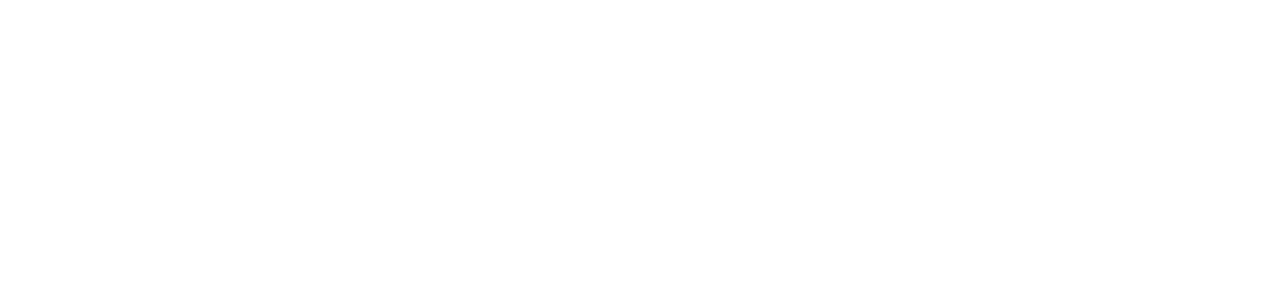
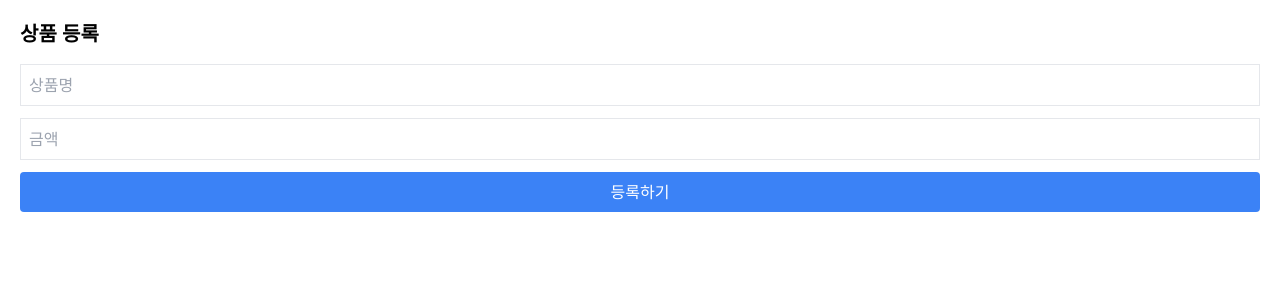
Before and after one commit to dajung-jang/mingle_market, a React app in the folder frontend/: page /add in a window 1280 px wide. Before the commit this address had no page. Shown: the top 300 px of the page. Built offline with nearby package versions, Linux system fonts and the light colour scheme; the HTML template or start-up script is replaced by a standard one.

Commit message:
feat: frontend

```diff
--- a/frontend/src/App.jsx
+++ b/frontend/src/App.jsx
@@ -6,6 +6,8 @@ import MyPage from './pages/MyPage';
 // import Write from "./pages/Write";
 import ChatRoom from "./pages/ChatRoom";
 import ChatList from './pages/ChatList';
+import AddProduct from './pages/AddProduct';
+import EditProduct from './pages/EditProduct';
 
 function App() {
 
@@ -18,6 +20,8 @@ function App() {
         {/* <Route path='/write' element={<Write />} /> */}
         <Route path="/chat" element={<ChatList />} />
         <Route path="/chat/:productId/:userId" element={<ChatRoom />} />
+        <Route path="/add" element={<AddProduct />} />
+        <Route path="/edit/:id" element={<EditProduct />} />
       </Routes>
     </BrowserRouter>
   );
--- a/frontend/src/pages/AddProduct.jsx
+++ b/frontend/src/pages/AddProduct.jsx
@@ -10,6 +10,50 @@ const AddProduct = () => {
 
   const [title, setTitle] = useState("");
   const [price, setPrice] = useState("");
+
+  const handleSubmit = () => {
+    if (!title || !price) return;
+
+    addProduct({
+      title,
+      price: Number(price),
+      location: "부산",
+      image: "https://via.placeholder.com/150",
+      sellerId: currentUser.id,
+    });
+
+    navigate("/");
+  };
+
+  return (
+    <div className="p-5">
+      <h2 className="text-xl font-bold mb-4">
+        상품 등록
+      </h2>
+
+      <input
+        value={title}
+        onChange={(e) => setTitle(e.target.value)}
+        placeholder="상품명"
+        className="w-full border p-2 mb-3"
+      />
+
+      <input
+        value={price}
+        onChange={(e) => setPrice(e.target.value)}
+        placeholder="금액"
+        type="number"
+        className="w-full border p-2 mb-3"
+      />
+
+      <button
+        onClick={handleSubmit}
+        className="w-full bg-blue-500 text-white py-2 rounded"
+      >
+        등록하기
+      </button>
+    </div>
+  );
 };
 
 export default AddProduct;
--- a/frontend/src/pages/Detail.jsx
+++ b/frontend/src/pages/Detail.jsx
@@ -2,13 +2,17 @@ import { useParams, useNavigate } from "react-router-dom";
 import { products } from "../data/products";
 import { useLikeStore } from "../store/useLikeStore";
 import { useUserStore } from "../store/useUserStore";
+import { useProductStore } from "../store/useProductStore";
 
 const Detail = () => {
   // const userId = "user1"; // 로그인 기능 전 더미 유저 정보
   // const { id } = useParams();
   const navigate = useNavigate();
+  const { currentUser } = useUserStore();
   const { likedItems, toggleLike } = useLikeStore();
-  const { currentUser } = useUserStore();
+
+  // 제품 삭제
+  const { deleteProduct } = useProductStore();
 
   // 상품 찾기
   const product = products.find(
@@ -85,6 +89,25 @@ const Detail = () => {
           </button>
         )}
 
+        {isSeller && (
+          <button onClick={() => {
+            deleteProduct(product.id);
+            navigate("/");
+          }}
+          className="w-full gb-red-500 text-white py-3 rounded-lg mt-3">
+            삭제하기
+          </button>
+        )}
+
+        {isSeller && (
+          <button
+            onClick={() => navigate(`edit/${product.id}`)}
+            className="w-full bg-gray-300 py-3 rounded-lg mt-2"
+          >
+            수정하기
+          </button>
+        )}
+
       </div>
     </div>
   );
--- /dev/null
+++ b/frontend/src/pages/EditProduct.jsx
@@ -0,0 +1,58 @@
+import { useParams, useNavigate } from "react-router-dom";
+import { useProductStore } from "../store/useProductStore";
+import { useState } from "react";
+
+const EditProduct = () => {
+  const { id } = useParams();
+  const navigate = useNavigate();
+  const { products, updateProduct } = useProductStore();
+
+  const product = products.find(
+    (item) => item.id === Number(id)
+  );
+
+  const [title, setTitle] = useState(product?.title || "");
+  const [price, setPrice] = useState(product?.price || "");
+
+  const handleUpdate = () => {
+    updateProduct({
+      ...product,
+      title,
+      price: Number(price),
+    });
+
+    navigate(`/product/${id}`);
+  };
+
+  if (!product) return <div>상품 없음</div>;
+
+  return (
+    <div className="p-5">
+      <h2 className="text-xl font-bold mb-4">
+        상품 수정
+      </h2>
+
+      <input
+        value={title}
+        onChange={(e) => setTitle(e.target.value)}
+        className="w-full border p-2 mb-3"
+      />
+
+      <input
+        value={price}
+        onChange={(e) => setPrice(e.target.value)}
+        type="number"
+        className="w-full border p-2 mb-3"
+      />
+
+      <button
+        onClick={handleUpdate}
+        className="w-full bg-blue-500 text-white py-2 rounded"
+      >
+        수정
+      </button>
+    </div>
+  );
+};
+
+export default EditProduct;
--- a/frontend/src/pages/Home.jsx
+++ b/frontend/src/pages/Home.jsx
@@ -1,16 +1,24 @@
 import React from "react";
-import { products } from "../data/products";
+// import { products } from "../data/products";
 import ProductCard from "../components/ProductCard";
 import { useNavigate } from "react-router-dom";
+import { useProductStore } from "../store/useProductStore";
 
 const Home = () => {
 
+  const { products } = useProductStore();
   const navigate = useNavigate();
   return (
     <div className="p-5">
       <div className="flex justify-between mb-4">
         <h2 className="text-xl font-bold mb-4">중고 상품</h2>
 
+        <button
+          onClick={() => navigate("/add")}
+          className="bg-blue-500 text-white px-3 py-1 rounded"
+        >
+            상품 등록
+        </button>
         <button
           onClick={() => navigate("/mypage")}
           className="text-sm bg-black text-white px-3 py-1 rounded"
--- a/frontend/src/pages/MyPage.jsx
+++ b/frontend/src/pages/MyPage.jsx
@@ -1,13 +1,25 @@
 import { useLikeStore } from "../store/useLikeStore";
 import ProductCard from "../components/ProductCard";
+import { useProductStore } from "../store/useProductStore";
+import { useUserStore } from "../store/useUserStore";
 
 const MyPage = () => {
   const { likedItems } = useLikeStore();
+  const { products } = useProductStore();
+  const { currnetUser } = useUserStore();
+
+  // 유저가 등록한 상품 필터링
+  const myProducts = products.filter(
+    (item) => item.sellerId === currnetUser.id
+  );
 
   return (
     <div className="p-5">
       <h2 className="text-xl font-bold mb-4">
         ❤️ 찜한 상품
+      </h2>
+      <h2 className="text-xl font-bold mb-4">
+        내 상품
       </h2>
 
       {likedItems.length === 0 ? (
@@ -22,6 +34,18 @@ const MyPage = () => {
           ))}
         </div>
       )}
+
+      {myProducts.length === 0 ? (
+        <p className="text-gray-400">
+          등록한 상품이 없습니다.
+        </p>
+      ) : (
+        <div className="grid grid-cols-2 md-grid-cols-3 gap-2">
+          {myProducts.map((item) => (
+            <ProductCard key={item.id} product={item} />
+          ))}
+        </div>
+      )}
     </div>
   );
 };
--- a/frontend/src/store/useProductStore.js
+++ b/frontend/src/store/useProductStore.js
@@ -3,8 +3,9 @@ import { create } from "zustand";
 export const useProductStore = create ((set) => ({
   products: [],
 
+  // 상품 등록
   addProduct: (product) =>
-    set((state) =< ({
+    set((state) => ({
       products: [
         ...state.products,
         {
@@ -13,4 +14,22 @@ export const useProductStore = create ((set) => ({
         },
       ],
     })),
+
+    // 상품 삭제
+    deleteProduct: (id) =>
+      set((state) => ({
+        products: state.products.filter(
+          (item) => item.id !== id
+        ),
+      })),
+
+    // 상품 수정
+      updateProduct: (updateProduct) =>
+        set((state) => ({
+          products: state.products.map((item) =>
+            item.id === updateProduct.id
+              ? updateProduct
+              : item
+          ),
+        })),
 }));
```
